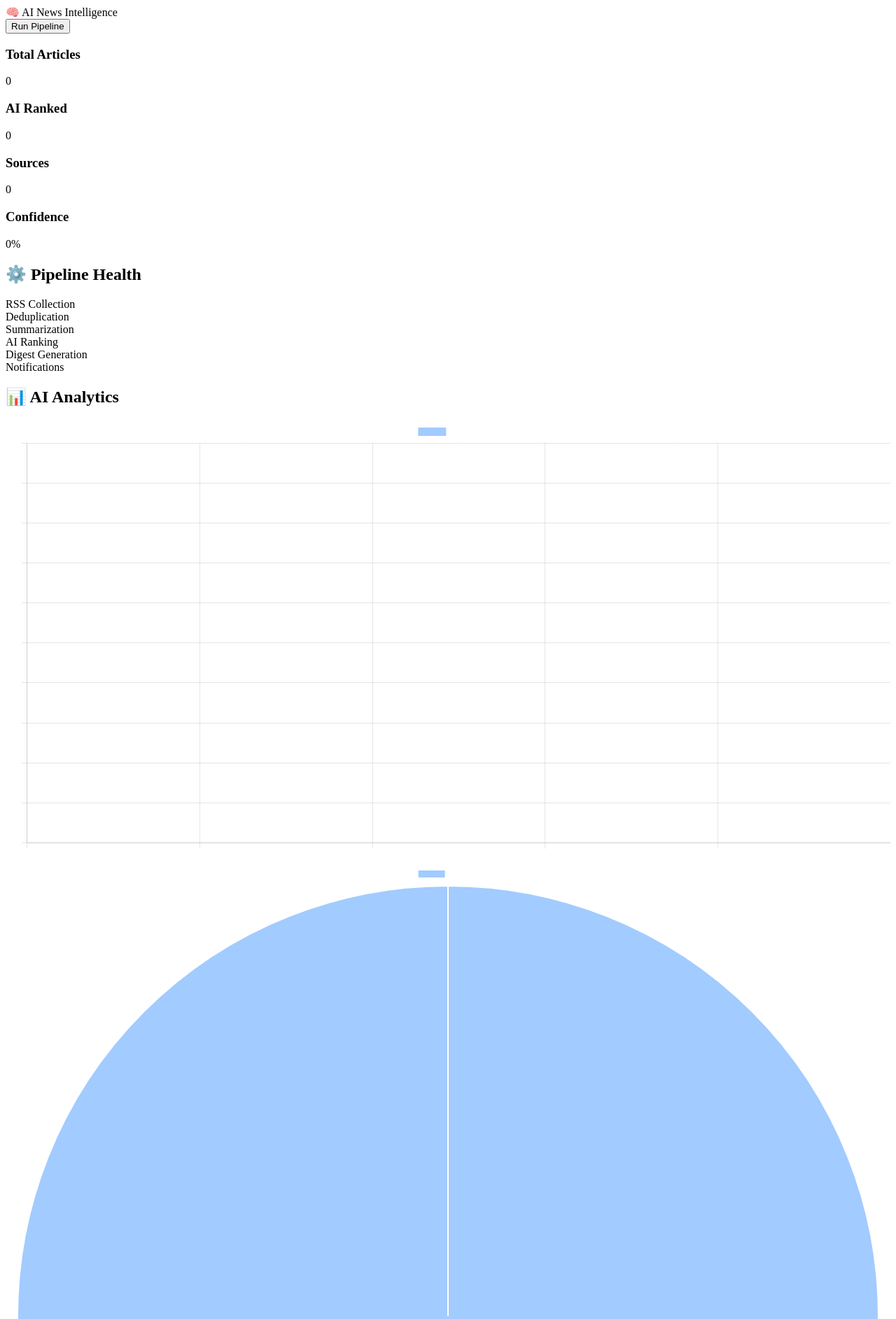
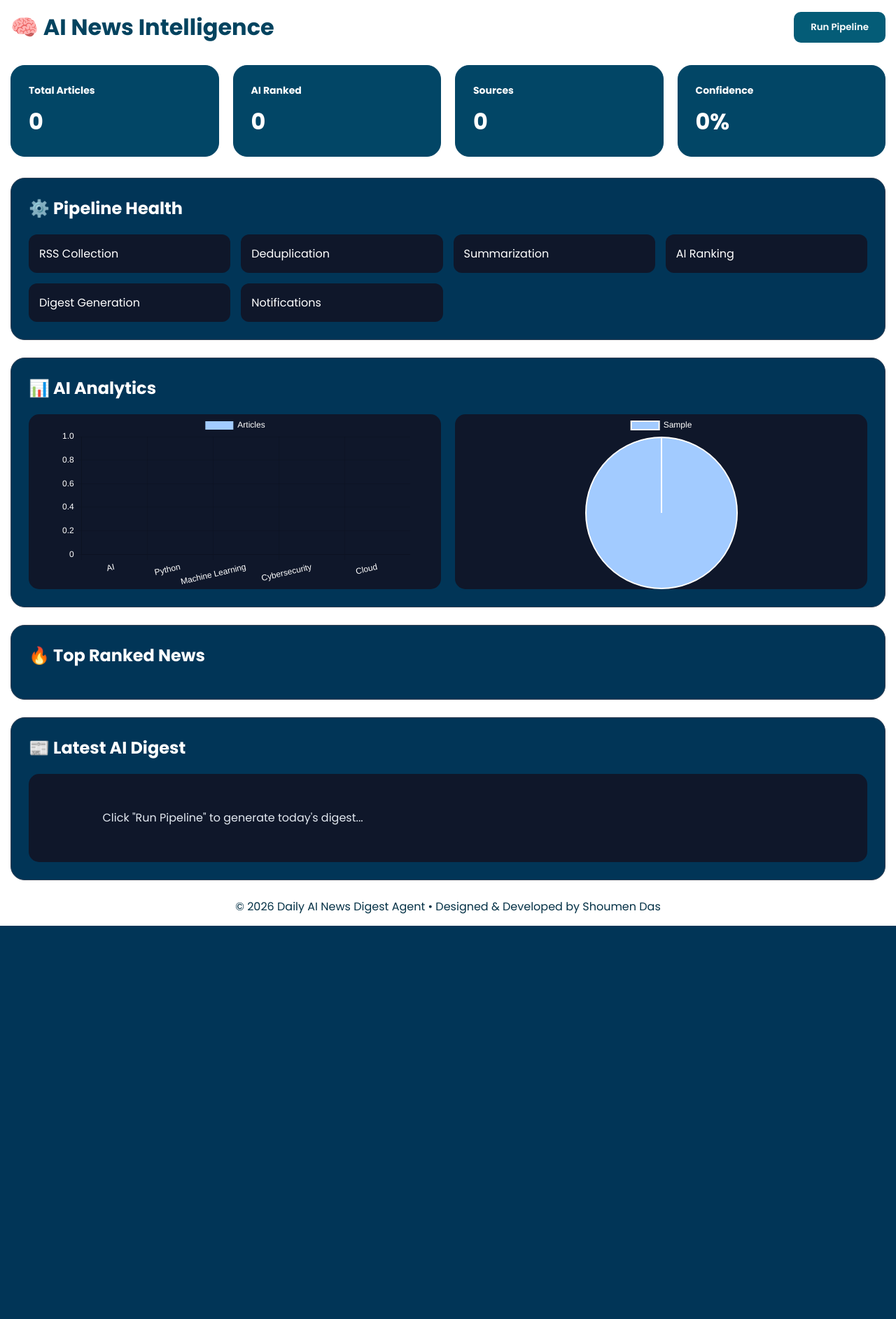
Before and after one commit to bgcPicklu/Daily-AI-News-Digest-Agent, a FastAPI app: page /dashboard in a window 1280 px wide. Shown: the top 1885 px of the page at 70% size. After the commit the page ends 1323 px from the top, so only its background shows below. Run offline with FastAPI, Linux system fonts and the light colour scheme; tables that the repository leaves empty hold one stand-in row (values such as "Sample post").

Commit message:
modify frontend template style

```diff
--- a/app/dashboard/templates/dashboard.html
+++ b/app/dashboard/templates/dashboard.html
@@ -9,7 +9,187 @@
         <link href="https://fonts.googleapis.com/css2?family=Poppins:wght@300;400;500;600;700&display=swap"
             rel="stylesheet">
 
+        <style>
+            * {
+                margin: 0;
+                padding: 0;
+                box-sizing: border-box;
+                font-family: 'Poppins', sans-serif;
+            }
 
+            body {
+                background: #ffffff;
+                color: rgb(255, 255, 255);
+                padding: 15px;
+            }
+
+            .container {
+                max-width: 1400px;
+                margin: auto;
+            }
+
+            .header {
+                display: flex;
+                justify-content: space-between;
+                align-items: center;
+                margin-bottom: 30px;
+            }
+
+            .logo {
+                color: #03435f;
+                font-size: 32px;
+                font-weight: 700;
+            }
+
+            .logo span {
+                color: #03435f;
+            }
+
+            .run-btn {
+                background: #045c77;
+                color: #ffffff;
+                padding: 12px 24px;
+                border: none;
+                border-radius: 10px;
+                cursor: pointer;
+                font-weight: 600;
+            }
+
+            .stats {
+                display: grid;
+                grid-template-columns: repeat(auto-fit, minmax(220px, 1fr));
+                gap: 20px;
+                margin-bottom: 30px;
+            }
+
+            .card {
+                background: #024666;
+                padding: 25px;
+                border-radius: 20px;
+                border: 1px solid #024666;
+            }
+
+            .card h3 {
+                color: #ffffff;
+                font-size: 14px;
+                margin-bottom: 10px;
+            }
+
+            .card p {
+                font-size: 32px;
+                font-weight: 700;
+            }
+
+            .section {
+                background: #013557;
+                border-radius: 20px;
+                padding: 25px;
+                margin-bottom: 25px;
+                border: 1px solid #334155;
+            }
+
+            .section-title {
+                font-size: 24px;
+                margin-bottom: 20px;
+            }
+
+            .pipeline {
+                display: grid;
+                grid-template-columns: repeat(auto-fit, minmax(250px, 1fr));
+                gap: 15px;
+            }
+
+            .status {
+                background: #0f172a;
+                padding: 15px;
+                border-radius: 12px;
+                display: flex;
+                justify-content: space-between;
+            }
+
+            .success {
+                color: #08ac44;
+                font-weight: 600;
+            }
+
+            .news-grid {
+                display: grid;
+                grid-template-columns: repeat(auto-fit, minmax(320px, 1fr));
+                gap: 20px;
+            }
+
+            .news-card {
+                background: #212e4d;
+                padding: 20px;
+                border-radius: 15px;
+                border: 1px solid #212e4d;
+            }
+
+            .news-card h3 {
+                margin-bottom: 12px;
+                font-size: 18px;
+            }
+
+            .news-card p {
+                color: #cbd5e1;
+                font-size: 14px;
+                line-height: 1.7;
+                margin-bottom: 15px;
+            }
+
+            .badge {
+                display: inline-block;
+                background: #22c55e;
+                padding: 6px 12px;
+                border-radius: 30px;
+                font-size: 12px;
+                font-weight: 600;
+            }
+
+            .digest-box {
+                background: #0f172a;
+                padding: 20px;
+                border-radius: 15px;
+                overflow: auto;
+                white-space: pre-wrap;
+                line-height: 1.8;
+                color: #e2e8f0;
+            }
+
+            .analytics {
+                display: grid;
+                grid-template-columns: 1fr 1fr;
+                gap: 20px;
+            }
+
+            .chart {
+                height: 250px;
+                background: #0f172a;
+                border-radius: 15px;
+                display: flex;
+                justify-content: center;
+                align-items: center;
+                font-size: 18px;
+                color: #94a3b8;
+            }
+
+            .footer {
+                text-align: center;
+                margin-top: 5px;
+                color: #043146;
+            }
+
+            @media(max-width:768px) {
+                .analytics {
+                    grid-template-columns: 1fr;
+                }
+
+                .header {
+                    flex-direction: column;
+                    gap: 20px;
+                }
+            }
+        </style>
         <script src="https://cdn.jsdelivr.net/npm/chart.js"></script>
         <script>
             let topicChart = null;
```
Also changed, not shown: app/dashboard/routers.py (deleted).
